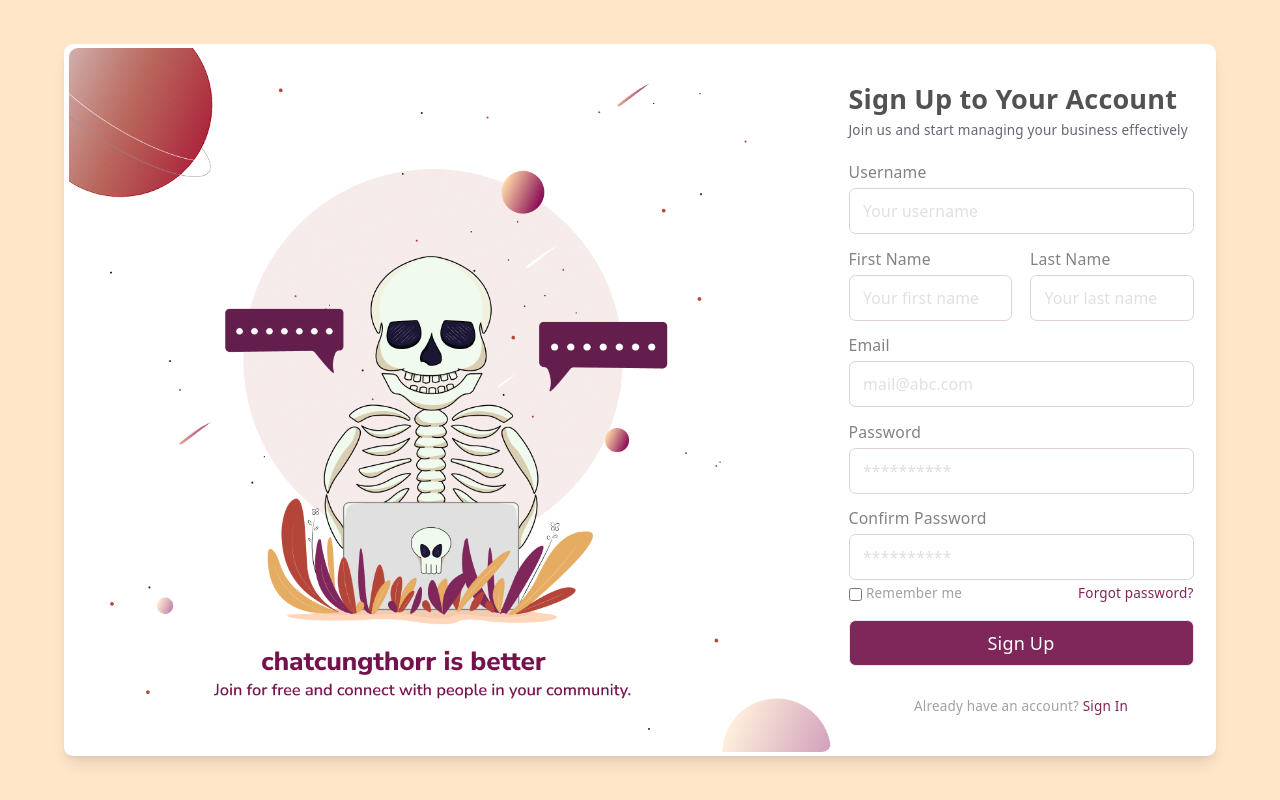
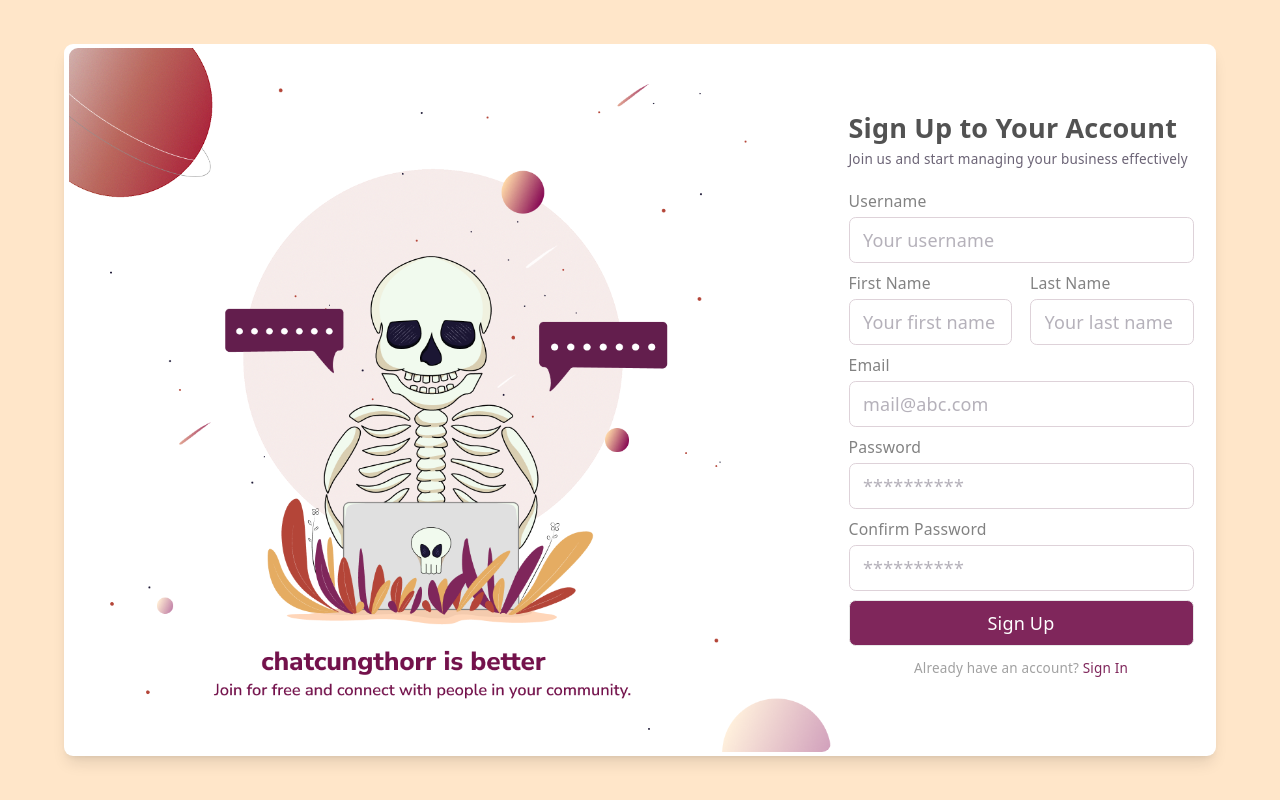
Before and after one commit to camtuduong/fastchat-frontend, a React (Vite) app: page /signup in a window 1280 px wide. Built offline with nearby package versions, Linux system fonts and the light colour scheme.

Commit message:
feat: implement authentication flow with sign in and sign up forms, validation schemas, and API integration

```diff
--- a/src/components/form/InputField.tsx
+++ b/src/components/form/InputField.tsx
@@ -1,27 +1,35 @@
 import { cn } from "@/libs/utils";
+import { forwardRef } from "react";
 
-type Props = {
-  className?: string;
-  type: string;
-  id?: string;
-  placeholder?: string;
+type Props = React.InputHTMLAttributes<HTMLInputElement> & {
+  label?: string;
+  error?: string;
 };
 
-export default function InputField({
-  className,
-  type,
-  id,
-  placeholder,
-}: Props) {
+export const InputField = forwardRef<HTMLInputElement, Props>(
+  ({ className, ...props }, ref) => {
     return (
+      <div className="w-full">
+        {props.label && (
+          <label
+            htmlFor={props.id}
+            className="block text-sm font-medium text-(--gray-3)"
+          >
+            {props.label}
+          </label>
+        )}
         <input
-      type={type}
-      id={id}
-      placeholder={placeholder}
+          ref={ref}
+          {...props}
           className={cn(
-        "border-(--border-input) text-[0.875rem] accent-(--color-plum) placeholder:text-(--gray-5)",
+            "mt-1 w-full rounded-md border border-(--border-input) px-3 py-2 focus:border-(--color-plum) focus:outline-none",
             className,
           )}
         />
+        {props.error && (
+          <p className="mt-1 text-sm text-red-500">{props.error}</p>
+        )}
+      </div>
     );
-}
+  },
+);
--- /dev/null
+++ b/src/libs/api.ts
@@ -0,0 +1,11 @@
+import axios from "axios";
+
+const api = axios.create({
+  baseURL:
+    import.meta.env.MODE === "development"
+      ? "http://localhost:8000/api"
+      : "/api",
+  withCredentials: true,
+});
+
+export default api;
--- a/src/pages/Auth/SignInPage.tsx
+++ b/src/pages/Auth/SignInPage.tsx
@@ -1,9 +1,31 @@
 import Button from "@/components/base/Button";
 import AuthBackgroundLayout from "@/components/layout/AuthBackgroundLayout";
+import { signInSchema, type SignInData } from "@/schemas/auth";
 import GoogleIcon from "@/assets/auth/google.svg";
-import InputField from "@/components/form/InputField";
+import { zodResolver } from "@hookform/resolvers/zod";
+import { useForm } from "react-hook-form";
+import { InputField } from "@/components/form/InputField";
 
 export default function SignInPage() {
+  const form = useForm<SignInData>({
+    resolver: zodResolver(signInSchema),
+    defaultValues: {
+      email: "",
+      password: "",
+    },
+    mode: "onBlur",
+  });
+
+  const {
+    register,
+    handleSubmit,
+    formState: { errors },
+  } = form;
+
+  const onSubmit = (data: SignInData) => {
+    console.log("Form Data:", data);
+  };
+
   return (
     <AuthBackgroundLayout>
       <div className="px-4">
@@ -34,46 +56,39 @@ export default function SignInPage() {
           <span className="text-(--gray-1)">-------------</span>
         </div>
 
-        <form className="space-y-6">
+        <form className="space-y-5" onSubmit={handleSubmit(onSubmit)}>
+          <InputField
+            type="email"
+            id="email"
+            placeholder="mail@abc.com"
+            {...register("email")}
+            label="Email"
+            error={errors.email?.message}
+          />
           <div>
-            <label
-              htmlFor="email"
-              className="block text-sm font-medium text-(--gray-3)"
-            >
-              Email
-            </label>
-            <InputField
-              type="email"
-              id="email"
-              placeholder="mail@abc.com"
-              className="mt-1 w-full rounded-md border border-(--border-input) px-3 py-2 focus:border-(--color-plum) focus:outline-none"
-            />
-          </div>
-          <div>
-            <label
-              htmlFor="password"
-              className="block text-sm font-medium text-(--gray-3)"
-            >
-              Password
-            </label>
             <InputField
               type="password"
               id="password"
               placeholder="**********"
-              className="mt-1 w-full rounded-md border border-(--border-input) px-3 py-2 focus:border-(--color-plum) focus:outline-none"
+              {...register("password")}
+              label="Password"
+              error={errors.password?.message}
             />
 
             <div className="flex items-center justify-between">
-              <InputField type="checkbox" id="remember" className="mt-0.5" />
-              <label
-                htmlFor="remember"
-                className="ml-1 text-[0.75rem] text-(--gray-2)"
-              >
-                Remember me
+              <label htmlFor="remember" className="flex items-center gap-2">
+                <InputField
+                  type="checkbox"
+                  id="remember"
+                  className="mt-0.5"
+                  {...register("rememberMe")}
+                />
+                <span className="text-[0.75rem] text-(--gray-2)">Remember</span>
               </label>
+
               <a
                 href="#"
-                className="ml-auto text-[0.75rem] text-(--color-plum) hover:underline"
+                className="text-[0.75rem] text-(--color-plum) hover:underline"
               >
                 Forgot password?
               </a>
--- a/src/pages/Auth/SignUpPage.tsx
+++ b/src/pages/Auth/SignUpPage.tsx
@@ -1,8 +1,42 @@
 import Button from "@/components/base/Button";
-import InputField from "@/components/form/InputField";
+import { InputField } from "@/components/form/InputField";
 import AuthBackgroundLayout from "@/components/layout/AuthBackgroundLayout";
+import { signUpSchema, type SignUpData } from "@/schemas/auth";
+import { useAuthStore } from "@/stores/useAuthStore";
+import { zodResolver } from "@hookform/resolvers/zod";
+import { useForm } from "react-hook-form";
+import { useNavigate } from "react-router-dom";
 
 export default function SignUpPage() {
+  const { signUp } = useAuthStore();
+  const navigate = useNavigate();
+
+  const form = useForm<SignUpData>({
+    resolver: zodResolver(signUpSchema),
+    defaultValues: {
+      username: "",
+      firstName: "",
+      lastName: "",
+      email: "",
+      password: "",
+      confirmPassword: "",
+    },
+    mode: "onBlur",
+  });
+
+  const {
+    register,
+    handleSubmit,
+    formState: { errors },
+  } = form;
+
+  const onSubmit = async (data: SignUpData) => {
+    const { username, email, password, firstName, lastName } = data;
+    await signUp(username, email, password, firstName, lastName);
+
+    navigate("/signin");
+  };
+
   return (
     <AuthBackgroundLayout>
       <div className="px-4">
@@ -16,113 +50,66 @@ export default function SignUpPage() {
             </p>
           </div>
         </div>
-        <form className="space-y-3">
-          <div>
-            <label
-              htmlFor="username"
-              className="block text-sm font-medium text-(--gray-3)"
-            >
-              Username
-            </label>
+
+        <form className="space-y-2" onSubmit={handleSubmit(onSubmit)}>
           <InputField
             type="text"
             id="username"
             placeholder="Your username"
-              className="mt-1 w-full rounded-md border border-(--border-input) px-3 py-2 focus:border-(--color-plum) focus:outline-none"
+            {...register("username")}
+            label="Username"
+            error={errors.username?.message}
           />
-          </div>
 
           <div className="flex space-x-4">
             <div className="flex-1">
-              <label
-                htmlFor="firstName"
-                className="block text-sm font-medium text-(--gray-3)"
-              >
-                First Name
-              </label>
               <InputField
                 type="text"
                 id="firstName"
                 placeholder="Your first name"
-                className="mt-1 w-full rounded-md border border-(--border-input) px-3 py-2 focus:border-(--color-plum) focus:outline-none"
+                {...register("firstName")}
+                label="First Name"
+                error={errors.firstName?.message}
               />
             </div>
             <div className="flex-1">
-              <label
-                htmlFor="lastName"
-                className="block text-sm font-medium text-(--gray-3)"
-              >
-                Last Name
-              </label>
               <InputField
                 type="text"
                 id="lastName"
                 placeholder="Your last name"
-                className="mt-1 w-full rounded-md border border-(--border-input) px-3 py-2 focus:border-(--color-plum) focus:outline-none"
+                {...register("lastName")}
+                label="Last Name"
+                error={errors.lastName?.message}
               />
             </div>
           </div>
 
-          <div>
-            <label
-              htmlFor="email"
-              className="block text-sm font-medium text-(--gray-3)"
-            >
-              Email
-            </label>
           <InputField
             type="email"
             id="email"
             placeholder="mail@abc.com"
-              className="mt-1 w-full rounded-md border border-(--border-input) px-3 py-2 focus:border-(--color-plum) focus:outline-none"
+            {...register("email")}
+            label="Email"
+            error={errors.email?.message}
           />
-          </div>
 
-          <div>
-            <label
-              htmlFor="password"
-              className="block text-sm font-medium text-(--gray-3)"
-            >
-              Password
-            </label>
           <InputField
             type="password"
             id="password"
             placeholder="**********"
-              className="mt-1 w-full rounded-md border border-(--border-input) px-3 py-2 focus:border-(--color-plum) focus:outline-none"
+            {...register("password")}
+            label="Password"
+            error={errors.password?.message}
           />
-          </div>
 
-          <div>
-            <label
-              htmlFor="confirmPassword"
-              className="block text-sm font-medium text-(--gray-3)"
-            >
-              Confirm Password
-            </label>
           <InputField
             type="password"
             id="confirmPassword"
             placeholder="**********"
-              className="mt-1 w-full rounded-md border border-(--border-input) px-3 py-2 focus:border-(--color-plum) focus:outline-none"
+            {...register("confirmPassword")}
+            label="Confirm Password"
+            error={errors.confirmPassword?.message}
           />
-
-            <div className="flex items-center justify-between">
-              <InputField type="checkbox" id="remember" className="mt-0.5" />
-              <label
-                htmlFor="remember"
-                className="ml-1 text-[0.75rem] text-(--gray-2)"
-              >
-                Remember me
-              </label>
-              <a
-                href="#"
-                className="ml-auto text-[0.75rem] text-(--color-plum) hover:underline"
-              >
-                Forgot password?
-              </a>
-            </div>
-          </div>
 
           <Button
             type="submit"
@@ -132,7 +119,7 @@ export default function SignUpPage() {
           </Button>
         </form>
 
-        <p className="mt-6 text-center text-[0.75rem] text-(--gray-2)">
+        <p className="mt-2 mb-2 text-center text-[0.75rem] text-(--gray-2)">
           Already have an account?{" "}
           <a href="/signin" className="text-(--color-plum) hover:underline">
             Sign In
--- /dev/null
+++ b/src/schemas/auth.ts
@@ -0,0 +1,29 @@
+import { z } from "zod";
+
+export const signInSchema = z.object({
+  email: z.string().email({ message: "Invalid email address" }),
+  password: z
+    .string()
+    .min(8, { message: "Password must be at least 8 characters" }),
+  rememberMe: z.boolean().optional(),
+});
+export type SignInData = z.infer<typeof signInSchema>;
+
+export const signUpSchema = z
+  .object({
+    username: z.string().min(1, { message: "Username is required" }),
+    firstName: z.string().min(1, { message: "First name is required" }),
+    lastName: z.string().min(1, { message: "Last name is required" }),
+    email: z.string().email({ message: "Invalid email address" }),
+    password: z
+      .string()
+      .min(8, { message: "Password must be at least 8 characters" }),
+    confirmPassword: z.string().min(8, {
+      message: "Confirm password must be at least 8 characters",
+    }),
+  })
+  .refine((data) => data.password === data.confirmPassword, {
+    message: "Passwords do not match",
+    path: ["confirmPassword"],
+  });
+export type SignUpData = z.infer<typeof signUpSchema>;
--- /dev/null
+++ b/src/services/authService.ts
@@ -0,0 +1,44 @@
+import api from "@/libs/api";
+
+export const authService = {
+  signUp: async (
+    username: string,
+    email: string,
+    password: string,
+    firstName: string,
+    lastName: string,
+  ) => {
+    try {
+      const response = await api.post(
+        "/auth/signup",
+        {
+          username,
+          email,
+          password,
+          first_name: firstName,
+          last_name: lastName,
+        },
+        { withCredentials: true },
+      );
+      return response.data;
+    } catch (error) {
+      throw error;
+    }
+  },
+
+  signIn: async (email: string, password: string) => {
+    try {
+      const response = await api.post(
+        "/auth/signin",
+        {
+          email,
+          password,
+        },
+        { withCredentials: true },
+      );
+      return response.data;
+    } catch (error) {
+      throw error;
+    }
+  },
+};
--- /dev/null
+++ b/src/stores/useAuthStore.ts
@@ -0,0 +1,36 @@
+import { create } from "zustand";
+import { toast } from "sonner";
+import { authService } from "@/services/authService";
+import type { AuthState } from "@/types/store";
+
+export const useAuthStore = create<AuthState>((set, get) => ({
+  accessToken: null,
+  user: null,
+  isLoading: false,
+
+  signIn: async (email, password) => {
+    set({ isLoading: true });
+    try {
+      await authService.signIn(email, password);
+    } catch (error) {
+      toast.error("Failed to sign in. Please try again.");
+    } finally {
+      set({ isLoading: false });
+    }
+  },
+
+  signUp: async (username, email, password, firstName, lastName) => {
+    set({ isLoading: true });
+    try {
+      await authService.signUp(username, email, password, firstName, lastName);
+    } catch (error) {
+      toast.error("Failed to sign up. Please try again.");
+    } finally {
+      set({ isLoading: false });
+    }
+  },
+
+  signOut: () => {
+    set({ accessToken: null, user: null });
+  },
+}));
--- /dev/null
+++ b/src/types/store.ts
@@ -0,0 +1,19 @@
+import type { User } from "./user";
+
+export interface AuthState {
+  accessToken: string | null;
+  user: User | null;
+  isLoading: boolean;
+
+  signUp: (
+    username: string,
+    email: string,
+    password: string,
+    firstName: string,
+    lastName: string,
+  ) => Promise<void>;
+
+  signIn: (email: string, password: string) => Promise<void>;
+
+  signOut: () => void;
+}
--- /dev/null
+++ b/src/types/user.ts
@@ -0,0 +1,10 @@
+export interface User {
+  id: string;
+  username: string;
+  displayName: string;
+  email: string;
+  avatarUrl?: string;
+  bio?: string;
+  createdAt: string;
+  updatedAt: string;
+}
```
Lines whose indentation alone changed are shown as unchanged.
